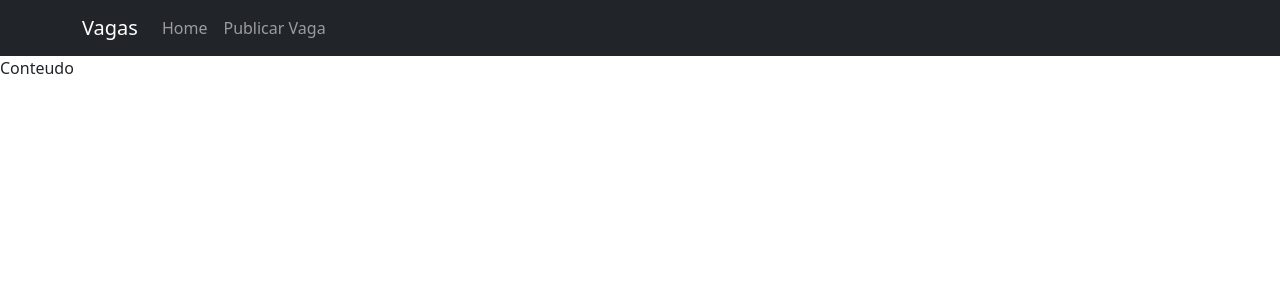
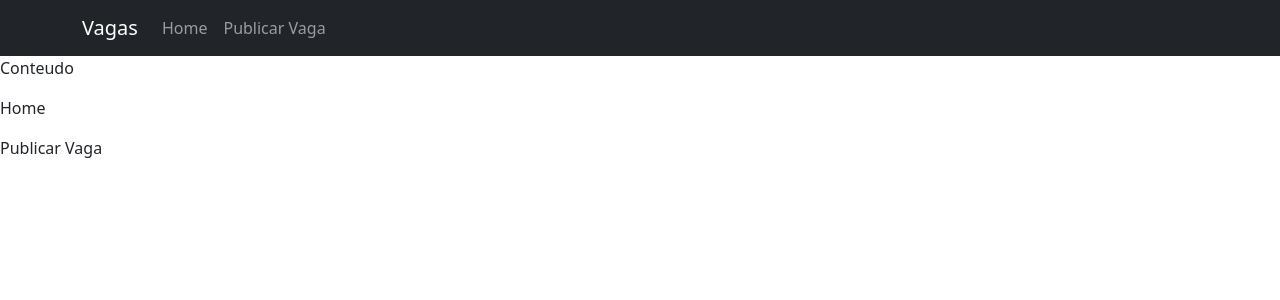
Before and after one commit to isabellacpmelo/VueJs-courses, a Vue app in the folder Desenvolvimento Web Avançado com Vue e Vuex/05 - Componentes do básico ao avançado/Projeto Vagas/projeto-vagas/: page / in a window 1280 px wide. Shown: the top 300 px of the page. Built offline with nearby package versions, Linux system fonts and the light colour scheme.

Commit message:
Adding new components

```diff
--- a/Desenvolvimento Web Avançado com Vue e Vuex/05 - Componentes do básico ao avançado/Projeto Vagas/projeto-vagas/src/components/layouts/Conteudo.vue
+++ b/Desenvolvimento Web Avançado com Vue e Vuex/05 - Componentes do básico ao avançado/Projeto Vagas/projeto-vagas/src/components/layouts/Conteudo.vue
@@ -3,11 +3,20 @@
 <template>
   <div>
     <p>Conteudo</p>
+    <home-view />
+    <publicar-vaga />
   </div>
 </template>
 
 <script>
+import Home from "@/components/views/Home.vue";
+import PublicarVaga from "../views/PublicarVaga.vue";
+
 export default {
   name: "Conteudo",
+  components: {
+    HomeView: Home,
+    PublicarVaga,
+  },
 };
 </script>
--- /dev/null
+++ b/Desenvolvimento Web Avançado com Vue e Vuex/05 - Componentes do básico ao avançado/Projeto Vagas/projeto-vagas/src/components/views/Home.vue
@@ -0,0 +1,13 @@
+<!-- @format -->
+
+<template>
+  <div>
+    <p>Home</p>
+  </div>
+</template>
+
+<script>
+export default {
+  name: "Home",
+};
+</script>
--- /dev/null
+++ b/Desenvolvimento Web Avançado com Vue e Vuex/05 - Componentes do básico ao avançado/Projeto Vagas/projeto-vagas/src/components/views/PublicarVaga.vue
@@ -0,0 +1,13 @@
+<!-- @format -->
+
+<template>
+  <div>
+    <p>Publicar Vaga</p>
+  </div>
+</template>
+
+<script>
+export default {
+  name: "PublicarVaga",
+};
+</script>
```
